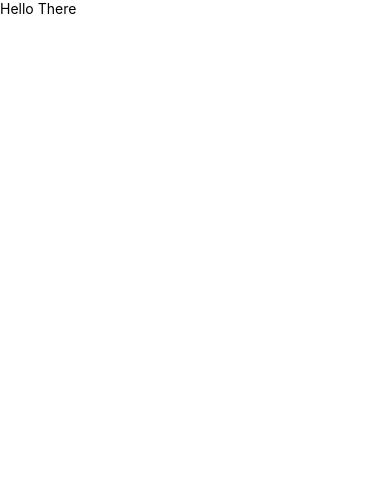
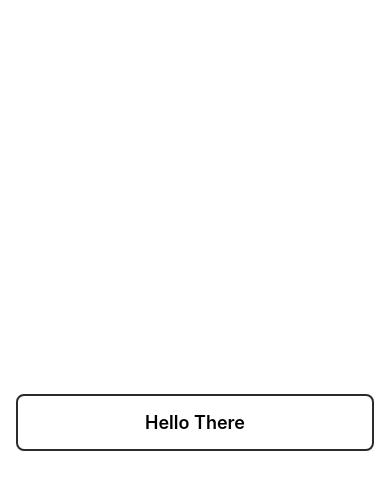
Before and after one commit to milkanuch/Blendify, a React Native app: screen / in a window 390 px wide. Shown: the top 490 px of the page. Built offline with nearby package versions, Linux system fonts and the light colour scheme.

Commit message:
feat: extend button component

```diff
--- a/src/components/Button/Button.tsx
+++ b/src/components/Button/Button.tsx
@@ -1,19 +1,34 @@
 import { FC } from "react";
-import { Text } from "react-native";
+import { Text, Pressable } from "react-native";
 
-import { TouchableOpacity } from "react-native-gesture-handler";
+import { LinearGradient } from "expo-linear-gradient";
+
+import { GRADIENT_END } from "./button.constants";
 
 import { ButtonProps } from "./button.types";
 
 export const Button: FC<ButtonProps> = ({
   label,
   style,
+  gradientColors,
+  labelStyle,
+  gradientStyle,
   onPress: handleButtonPress,
   ...rest
 }) => {
   return (
-    <TouchableOpacity onPress={handleButtonPress} style={style} {...rest}>
-      {!!label && <Text style={style}>{label}</Text>}
-    </TouchableOpacity>
+    <Pressable onPress={handleButtonPress} style={style} {...rest}>
+      {gradientColors ? (
+        <LinearGradient
+          colors={gradientColors}
+          end={GRADIENT_END}
+          style={gradientStyle}
+        >
+          <Text style={labelStyle}>{label}</Text>
+        </LinearGradient>
+      ) : (
+        <Text>{label}</Text>
+      )}
+    </Pressable>
   );
 };
--- /dev/null
+++ b/src/components/Button/button.constants.ts
@@ -0,0 +1,4 @@
+export const GRADIENT_END = {
+  x: 0.3,
+  y: 0.5,
+};
--- a/src/screens/HomeScreen/HomeScreen.tsx
+++ b/src/screens/HomeScreen/HomeScreen.tsx
@@ -1,8 +1,6 @@
 import { useState } from "react";
-import { Text } from "react-native";
 
 import { LinearGradient, LinearGradientProps } from "expo-linear-gradient";
-import { TouchableOpacity } from "react-native-gesture-handler";
 import { SafeAreaView } from "react-native-safe-area-context";
 
 import { Button } from "../../components/Button";
@@ -17,13 +15,22 @@ export const HomeScreen = () => {
   >(["transparent", "transparent"]);
 
   const handleGenerateRandomColor = () => {
-    setBackgroundColor(generateGradient());
+    const gradient = generateGradient();
+
+    setBackgroundColor(gradient);
   };
 
   return (
     <SafeAreaView style={styles.screen}>
-      <LinearGradient colors={backgroundColor} style={styles.container} />
-      <Button label="Hello There" onPress={handleGenerateRandomColor} />
+      <LinearGradient colors={backgroundColor} style={styles.background} />
+      <Button
+        gradientColors={backgroundColor}
+        gradientStyle={styles.buttonGradient}
+        label="Hello There"
+        labelStyle={styles.buttonLabel}
+        onPress={handleGenerateRandomColor}
+        style={styles.buttonContainer}
+      />
     </SafeAreaView>
   );
 };
--- a/src/screens/HomeScreen/homeScreen.helpers.ts
+++ b/src/screens/HomeScreen/homeScreen.helpers.ts
@@ -2,8 +2,8 @@ import { LinearGradientProps } from "expo-linear-gradient";
 
 import { generateRandomColor } from "../../helpers/colors";
 
+const MIN_COLORS_LENGTH = 2;
 const MAX_COLORS_LENGTH = 5;
-const MIN_COLORS_LENGTH = 2;
 
 export const generateGradient = (): LinearGradientProps["colors"] => {
   const colorLength = Math.max(
--- a/src/screens/HomeScreen/homeScreen.styles.ts
+++ b/src/screens/HomeScreen/homeScreen.styles.ts
@@ -1,12 +1,28 @@
 import { StyleSheet } from "react-native";
 
 export const styles = StyleSheet.create({
-  container: {
+  background: {
     ...StyleSheet.absoluteFillObject,
+  },
+  buttonContainer: {
     alignItems: "center",
+    flex: 1,
     justifyContent: "center",
+  },
+  buttonGradient: {
+    borderColor: "#2c2b2b",
+    borderRadius: 8,
+    borderWidth: 2,
+    paddingVertical: 16,
+    width: "100%",
+  },
+  buttonLabel: {
+    fontSize: 18,
+    fontWeight: "600",
+    textAlign: "center",
   },
   screen: {
     flex: 1,
+    paddingHorizontal: 16,
   },
 });
```
Also changed, not shown: src/components/Button/button.types.ts (+6 -1 lines).
